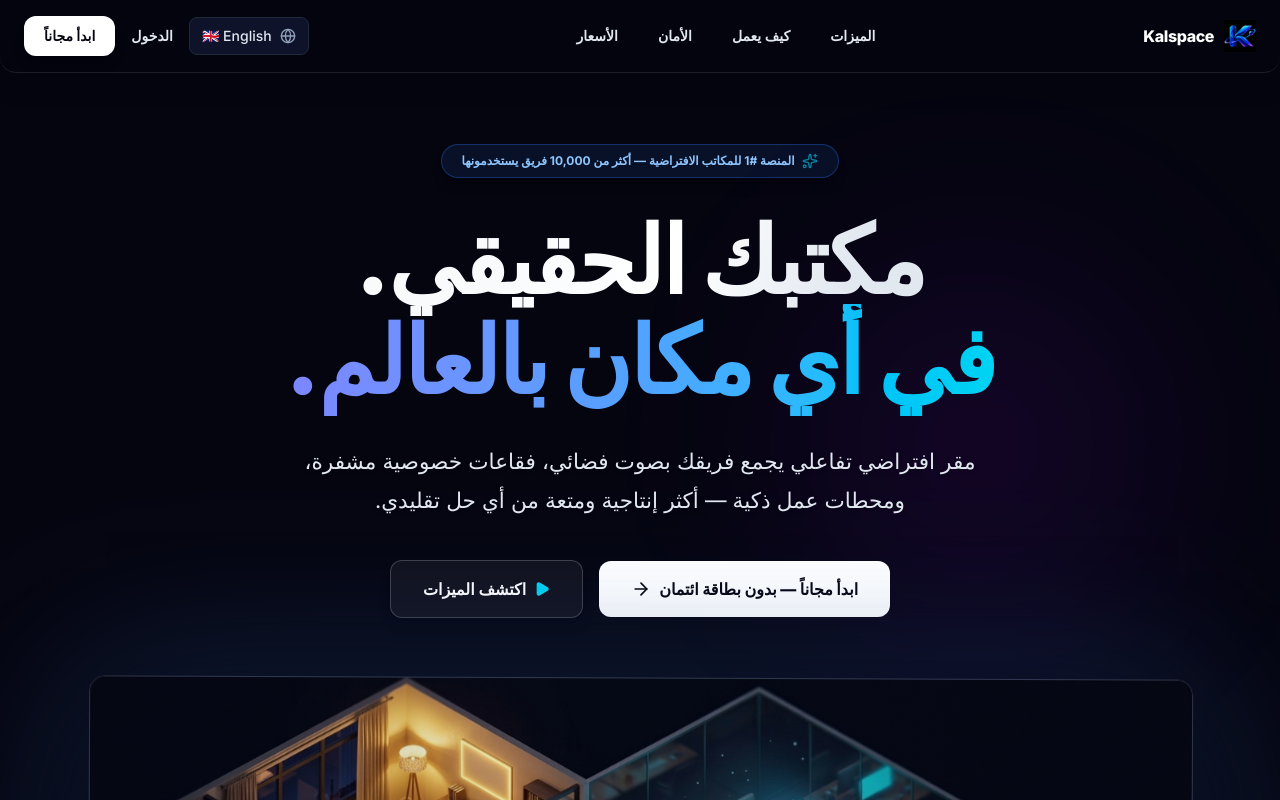
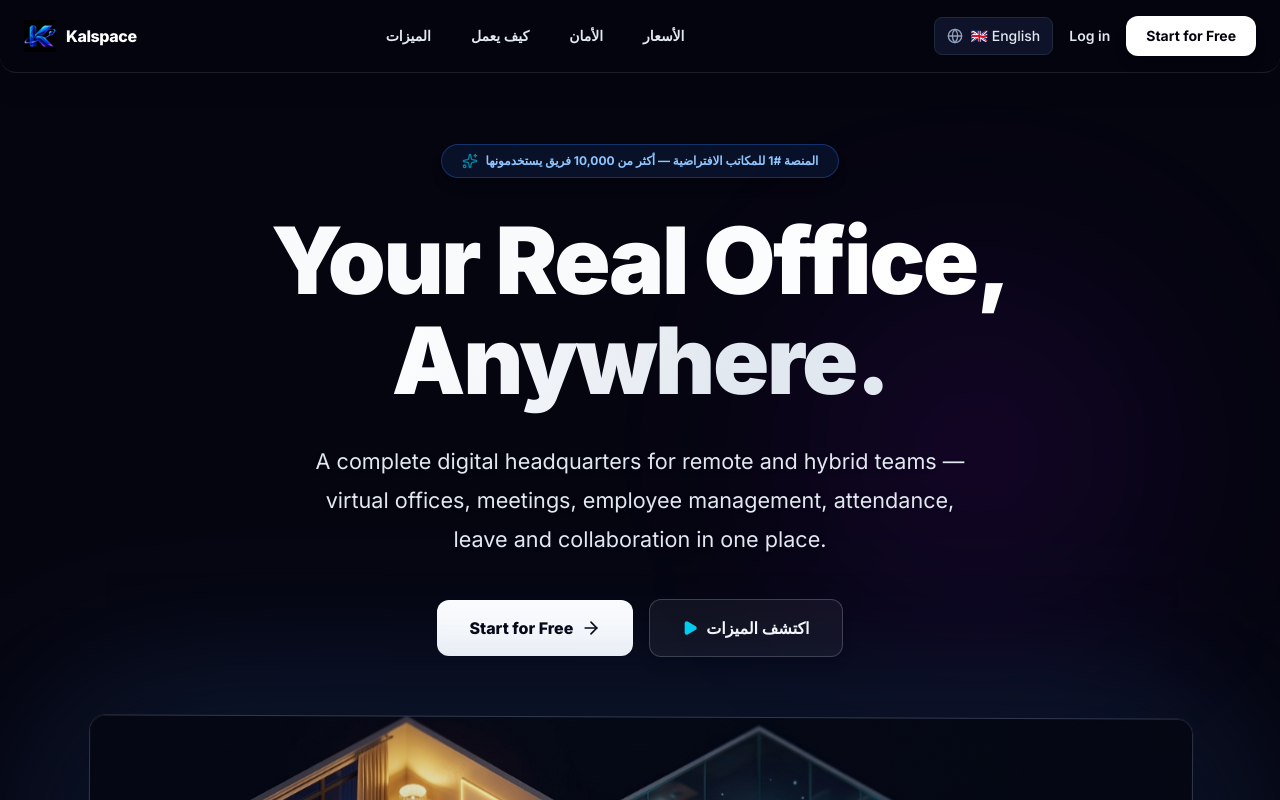
Before and after one commit to ANASOFTWER/kalspace, a Next.js app: page /en in a window 1280 px wide. Shown: the top 800 px of the page. Built offline with nearby package versions, Linux system fonts and the light colour scheme.

Commit message:
Fix i18n middleware name and translate landing page hero section

```diff
--- a/src/app/[locale]/page.tsx
+++ b/src/app/[locale]/page.tsx
@@ -4,6 +4,7 @@ import { useState, useEffect, useRef } from 'react';
 import { Link } from '@/i18n/routing';
 import LanguageSelector from '@/components/navigation/LanguageSelector';
 import Image from 'next/image';
+import { useTranslations, useLocale } from 'next-intl';
 import {
   ArrowRight, Check, Shield, Lock, Eye, Fingerprint,
   MessageSquare, Video, Users, Zap, ChevronDown,
@@ -57,6 +58,11 @@ function AnimCounter({ target, suffix = '', duration = 2000 }: { target: number;
    MAIN LANDING PAGE
    ═══════════════════════════════════════════════════════ */
 export default function LandingPage() {
+  const t = useTranslations('landing');
+  const tAuth = useTranslations('auth');
+  const locale = useLocale();
+  const dir = locale === 'ar' ? 'rtl' : 'ltr';
+
   // Feature tabs
   const [activeFeature, setActiveFeature] = useState(0);
   const features = [
@@ -118,7 +124,7 @@ export default function LandingPage() {
   ];
 
   return (
-    <div className="min-h-screen bg-[#050510] text-white overflow-x-hidden" dir="rtl">
+    <div className="min-h-screen bg-[#050510] text-white overflow-x-hidden" dir={dir}>
       <style jsx global>{`
         @import url('https://fonts.googleapis.com/css2?family=Inter:wght@300;400;500;600;700;800;900&display=swap');
         .landing-page * { font-family: 'Inter', system-ui, sans-serif; }
@@ -150,9 +156,9 @@ export default function LandingPage() {
             </nav>
             <div className="flex items-center gap-4">
               <LanguageSelector />
-              <Link href="/login" className="text-sm font-semibold text-slate-200 hover:text-white transition-colors hidden sm:block">الدخول</Link>
+              <Link href="/login" className="text-sm font-semibold text-slate-200 hover:text-white transition-colors hidden sm:block">{tAuth('login')}</Link>
               <Link href="/signup" className="px-5 py-2.5 text-sm font-bold bg-white text-[#050510] rounded-xl hover:bg-slate-100 transition-all shadow-lg hover:shadow-cyan-500/20">
-                ابدأ مجاناً
+                {t('start_free')}
               </Link>
             </div>
           </div>
@@ -175,16 +181,13 @@ export default function LandingPage() {
             {/* Headline */}
             <motion.h1 initial={{ opacity: 0, y: 30 }} animate={{ opacity: 1, y: 0 }} transition={{ duration: 0.8, delay: 0.1 }}
               className="text-[clamp(2.6rem,7.5vw,5.8rem)] font-black leading-[1.08] tracking-tight">
-              <span className="shimmer-text">مكتبك الحقيقي.</span>
-              <br />
-              <span className="bg-gradient-to-l from-cyan-400 via-blue-400 to-indigo-400 bg-clip-text text-transparent">في أي مكان بالعالم.</span>
+              <span className="shimmer-text">{t('title')}</span>
             </motion.h1>
 
             {/* Subheadline */}
             <motion.p initial={{ opacity: 0, y: 20 }} animate={{ opacity: 1, y: 0 }} transition={{ duration: 0.8, delay: 0.2 }}
               className="text-[clamp(1.05rem,2vw,1.35rem)] text-slate-200 max-w-2xl mx-auto leading-[1.8] font-normal drop-shadow-sm">
-              مقر افتراضي تفاعلي يجمع فريقك بصوت فضائي، فقاعات خصوصية مشفرة،
-              ومحطات عمل ذكية — أكثر إنتاجية ومتعة من أي حل تقليدي.
+              {t('subtitle')}
             </motion.p>
 
             {/* CTAs */}
@@ -192,8 +195,8 @@ export default function LandingPage() {
               className="flex flex-col sm:flex-row items-center justify-center gap-4 pt-2">
               <Link href="/signup"
                 className="group w-full sm:w-auto px-8 py-4 bg-white text-[#050510] rounded-xl font-extrabold text-base transition-all hover:bg-slate-100 hover:shadow-[0_0_40px_rgba(255,255,255,0.25)] flex items-center justify-center gap-2">
-                ابدأ مجاناً — بدون بطاقة ائتمان
-                <ArrowRight className="w-5 h-5 transition-transform group-hover:-translate-x-1" />
+                {t('start_free')}
+                <ArrowRight className="w-5 h-5 transition-transform group-hover:-translate-x-1 rtl:rotate-180" />
               </Link>
               <a href="#features"
                 className="w-full sm:w-auto px-8 py-4 border border-white/20 bg-white/5 hover:bg-white/10 text-white rounded-xl font-bold text-base transition-all flex items-center justify-center gap-2 shadow-lg">
@@ -506,11 +509,11 @@ export default function LandingPage() {
                 <div className="flex flex-col sm:flex-row items-center justify-center gap-4 pt-4">
                   <Link href="/signup"
                     className="group px-10 py-4 bg-white text-[#050510] rounded-xl font-extrabold text-lg transition-all hover:bg-slate-100 hover:shadow-[0_0_50px_rgba(255,255,255,0.25)] flex items-center gap-2">
-                    ابدأ مجاناً الآن <ArrowRight className="w-5 h-5 transition-transform group-hover:-translate-x-1" />
+                    {t('start_free')} <ArrowRight className="w-5 h-5 transition-transform group-hover:-translate-x-1 rtl:rotate-180" />
                   </Link>
                   <Link href="/login"
                     className="px-10 py-4 border border-white/20 bg-white/5 hover:bg-white/10 text-white rounded-xl font-bold text-lg transition-all">
-                    تسجيل الدخول
+                    {tAuth('login')}
                   </Link>
                 </div>
               </div>
```
Also changed, not shown: src/middleware.ts (renamed from src/proxy.ts).
